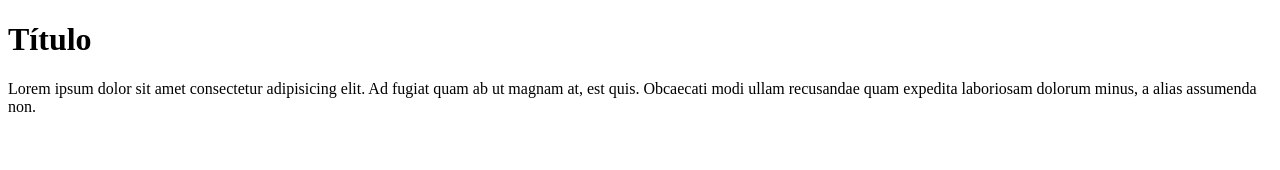
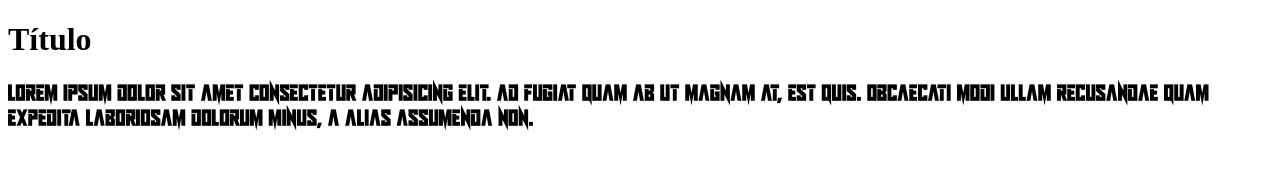
Before and after one commit to annadmsc/ignore-macedo, a plain HTML site: page index.html in a window 1280 px wide. Drawn offline with Linux system fonts and the light colour scheme.

Commit message:
adicionando estilos.css

```diff
--- /dev/null
+++ b/estilos.css
@@ -0,0 +1,8 @@
+@font-face{
+    font-family: darkness;
+    src: url(Infinite\ Darkness.ttf);
+}
+
+p{
+    font-family: darkness;
+}
--- a/index.html
+++ b/index.html
@@ -5,6 +5,7 @@
     <meta http-equiv="X-UA-Compatible" content="IE=edge">
     <meta name="viewport" content="width=device-width, initial-scale=1.0">
     <title>Document</title>
+    <link rel="stylesheet" href="estilos.css">
 </head>
 <body>
     <h1>Título</h1>
```
Also changed, not shown: Infinite Darkness.ttf (added).
